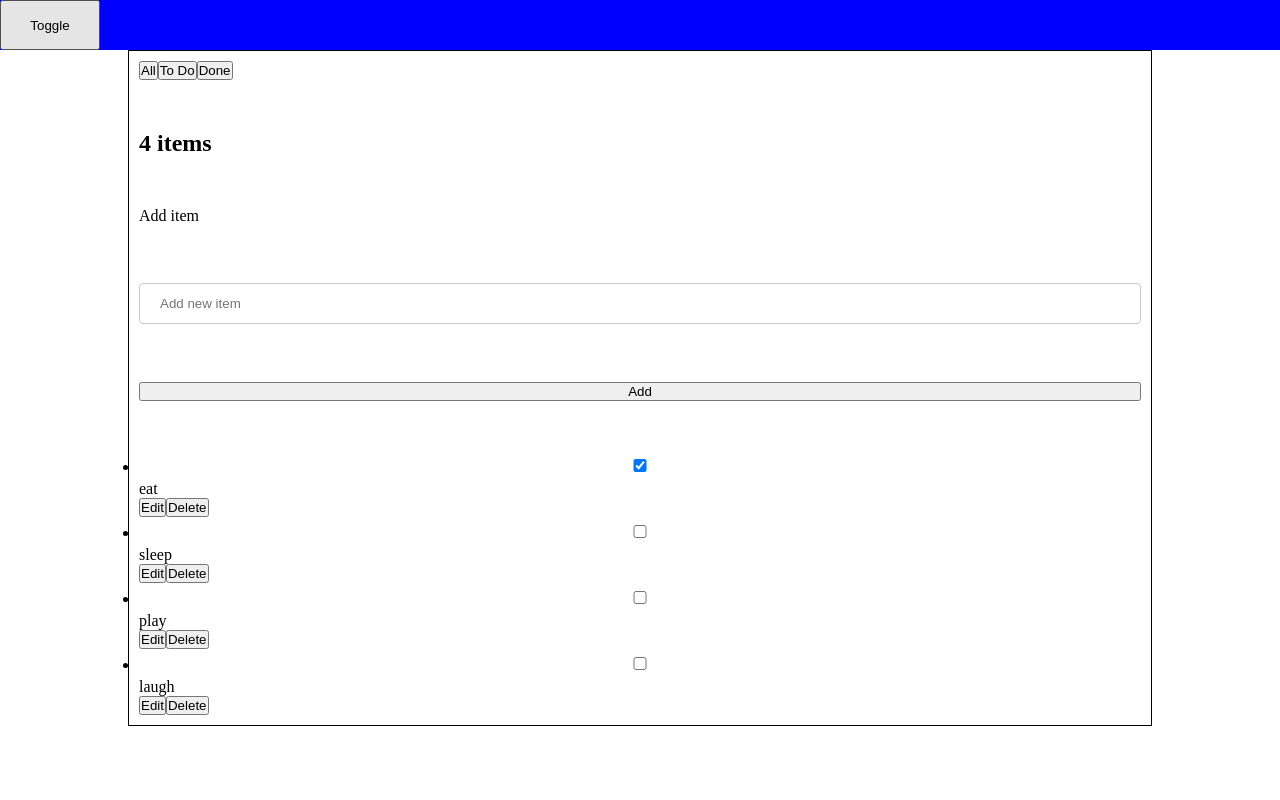
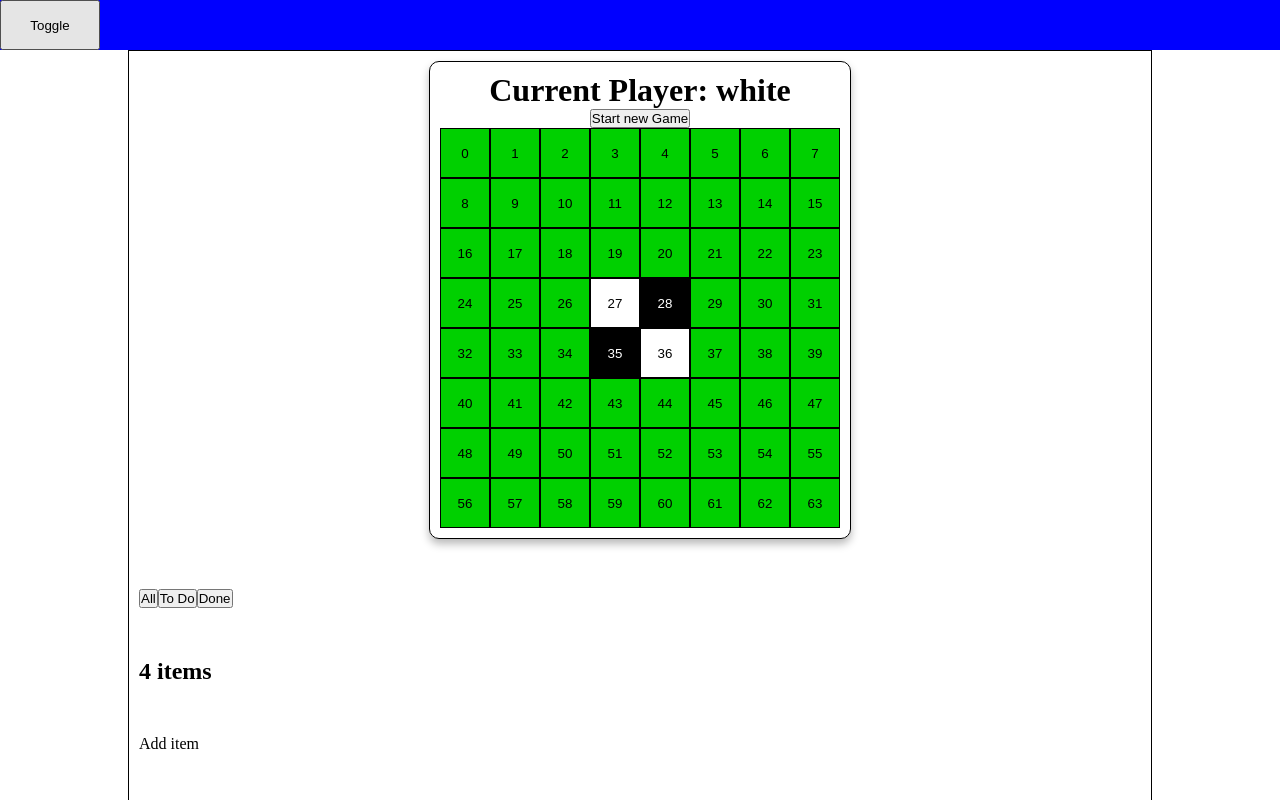
Before and after one commit to a19jimsa/angularapp, an Angular app: page / in a window 1280 px wide. Shown: the top 800 px of the page. Built offline with nearby package versions, Linux system fonts and the light colour scheme.

Commit message:
Made othello game

```diff
--- a/src/app/app.component.html
+++ b/src/app/app.component.html
@@ -2,6 +2,9 @@
   <button (click)="changeNav()" class="btn btn-menu">Toggle</button>
 </nav>
 <div *ngIf="!chess" class="container">
+  <div class="chess">
+    <app-othello></app-othello>
+  </div>
   <!-- Buttons that show all, still to do, or done items on click -->
   <div class="btn-wrapper">
     <button
--- a/src/app/app.module.ts
+++ b/src/app/app.module.ts
@@ -12,6 +12,8 @@ import { FormsModule } from '@angular/forms';
 import { BrowserAnimationsModule } from '@angular/platform-browser/animations';
 import { ChessComponent } from './chess/chess.component';
 import { SquareComponent } from './square/square.component';
+import { OthelloComponent } from './othello/othello.component';
+import { CircleComponent } from './circle/circle.component';
 
 @NgModule({
   declarations: [
@@ -21,6 +23,8 @@ import { SquareComponent } from './square/square.component';
     FormComponent,
     ChessComponent,
     SquareComponent,
+    OthelloComponent,
+    CircleComponent,
   ],
   imports: [
     BrowserModule,
--- /dev/null
+++ b/src/app/circle/circle.component.css
@@ -0,0 +1,27 @@
+button {
+  background-color: transparent;
+  display: flex;
+  padding: 0px;
+  width: 100%;
+  height: 100%;
+  border: none;
+  align-items: center;
+  justify-content: center;
+}
+
+button > div {
+  font-size: 50px;
+}
+
+.black {
+  background: black;
+  color: white;
+}
+.white {
+  background: white;
+  color: black;
+}
+
+.green {
+  background-color: rgb(0, 208, 0);
+}
--- /dev/null
+++ b/src/app/circle/circle.component.html
@@ -0,0 +1 @@
+<button ngClass="{{ value.color }}">{{ value.id }}</button>
--- /dev/null
+++ b/src/app/marker.ts
@@ -0,0 +1,4 @@
+export interface Marker {
+  id: number;
+  color: string;
+}
--- /dev/null
+++ b/src/app/othello/othello.component.css
@@ -0,0 +1,11 @@
+main {
+  display: grid;
+  grid-template-columns: 50px 50px 50px 50px 50px 50px 50px 50px;
+  gap: 0px;
+}
+
+app-circle {
+  height: 50px;
+  background-color: rgb(0, 186, 78);
+  border: 1px solid black;
+}
--- /dev/null
+++ b/src/app/othello/othello.component.html
@@ -0,0 +1,10 @@
+<h1>Current Player: {{ player.color }}</h1>
+<button (click)="newGame()">Start new Game</button>
+<main>
+  <app-circle
+    *ngFor="let val of markers; let i = index"
+    [value]="val"
+    (click)="makeMove(i)"
+  >
+  </app-circle>
+</main>
--- /dev/null
+++ b/src/app/othello/othello.component.ts
@@ -0,0 +1,82 @@
+import { Component, OnInit } from '@angular/core';
+import { Marker } from '../marker';
+
+@Component({
+  selector: 'app-othello',
+  templateUrl: './othello.component.html',
+  styleUrls: ['./othello.component.css'],
+})
+export class OthelloComponent implements OnInit {
+  markers!: Marker[];
+  xIsNext!: boolean;
+  tempMarkers!: Marker[];
+  foundOpposite!: boolean;
+  constructor() {}
+
+  ngOnInit(): void {
+    this.newGame();
+  }
+  get player() {
+    return this.xIsNext ? { color: 'black' } : { color: 'white' };
+  }
+
+  newGame() {
+    this.tempMarkers = new Array();
+    this.markers = new Array();
+    for (let i = 0; i < 64; i++) {
+      this.markers.push({ id: i, color: 'green' });
+    }
+    this.markers.splice(27, 1, { id: 27, color: 'white' });
+    this.markers.splice(28, 1, { id: 28, color: 'black' });
+    this.markers.splice(35, 1, { id: 35, color: 'black' });
+    this.markers.splice(36, 1, { id: 36, color: 'white' });
+    this.xIsNext = false;
+  }
+
+  makeMove(idx: number) {
+    console.log('pressed');
+    if (this.markers[idx].color === 'green') {
+      let offsets = [-1, -7, -8, -9, 9, 8, 7, 1];
+      for (let i = 0; i < offsets.length; i++) {
+        this.createPath(5, offsets[i], idx);
+      }
+    }
+    if (this.foundOpposite) {
+      this.markers[idx].color = this.player.color;
+      this.xIsNext = !this.xIsNext;
+      this.tempMarkers = [];
+      this.foundOpposite = false;
+    }
+  }
+  //Create path for unit
+  createPath(num: number, value: number, idx: number) {
+    let number = -1;
+    let number2 = -1;
+    for (let i = 0; i < num; i++) {
+      let offset = value * (i + 1);
+      if (idx + offset > 63 || idx + offset < 0) break;
+      if (this.markers[idx + offset].color === 'green') break;
+      if (this.tempMarkers.length < 1) {
+        if (this.markers[idx + offset].color === this.player.color) break;
+      }
+      this.tempMarkers.push({
+        id: idx + offset,
+        color: this.markers[idx + offset].color,
+      });
+      if (this.markers[idx + offset].color === this.player.color) {
+        break;
+      }
+    }
+    number = this.tempMarkers.findIndex((e) => e.color === this.player.color);
+    number2 = this.tempMarkers.findIndex((e) => e.color !== this.player.color);
+    if (number != -1 && number2 != -1) {
+      console.log(this.tempMarkers);
+      for (let i = 0; i < this.tempMarkers.length; i++) {
+        let id = this.tempMarkers[i].id;
+        this.markers[id].color = this.player.color;
+      }
+      this.foundOpposite = true;
+    }
+    this.tempMarkers = [];
+  }
+}
```
Also changed, not shown: src/app/circle/circle.component.ts (added, +11 -0 lines), 2 other files (tests, documents, lock files or other folders).
